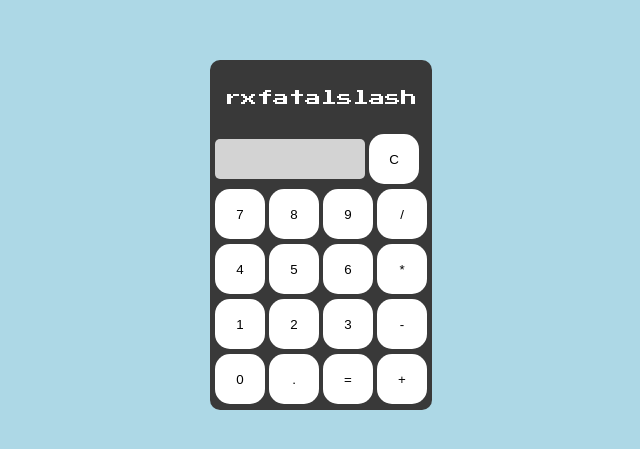
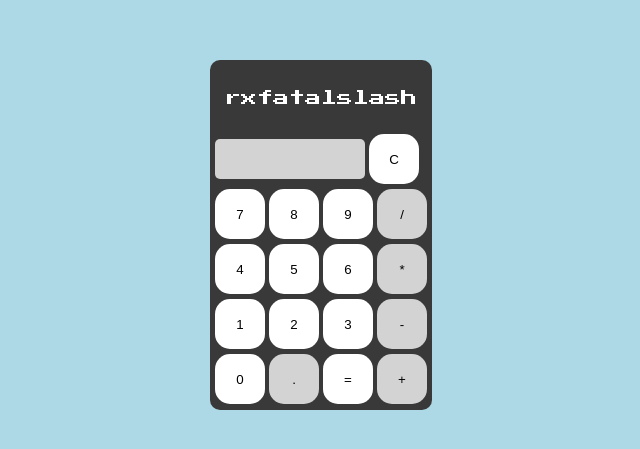
Before and after one commit to rxfatalslash/calculadoraWeb, a plain HTML site: page index.html in a window 1280 px wide. Shown: the part 165-614 px from the top of the page, without its empty margins (319-959 px from the left). Drawn offline with Linux system fonts and the light colour scheme.

Commit message:
Cambio de color operadores

```diff
--- a/style.css
+++ b/style.css
@@ -44,7 +44,7 @@ body {
     width: 250px;
 }
 
-.btn, .operator {
+.btn {
     width: 50px;
     height: 50px;
     margin-bottom: 5px;
@@ -57,3 +57,12 @@ body {
     background-color: grey;
     cursor: pointer;
 }
+
+.operator {
+    width: 50px;
+    height: 50px;
+    margin-bottom: 5px;
+    border-radius: 15px;
+    border-color: grey;
+    background-color: lightgray;
+}
```
